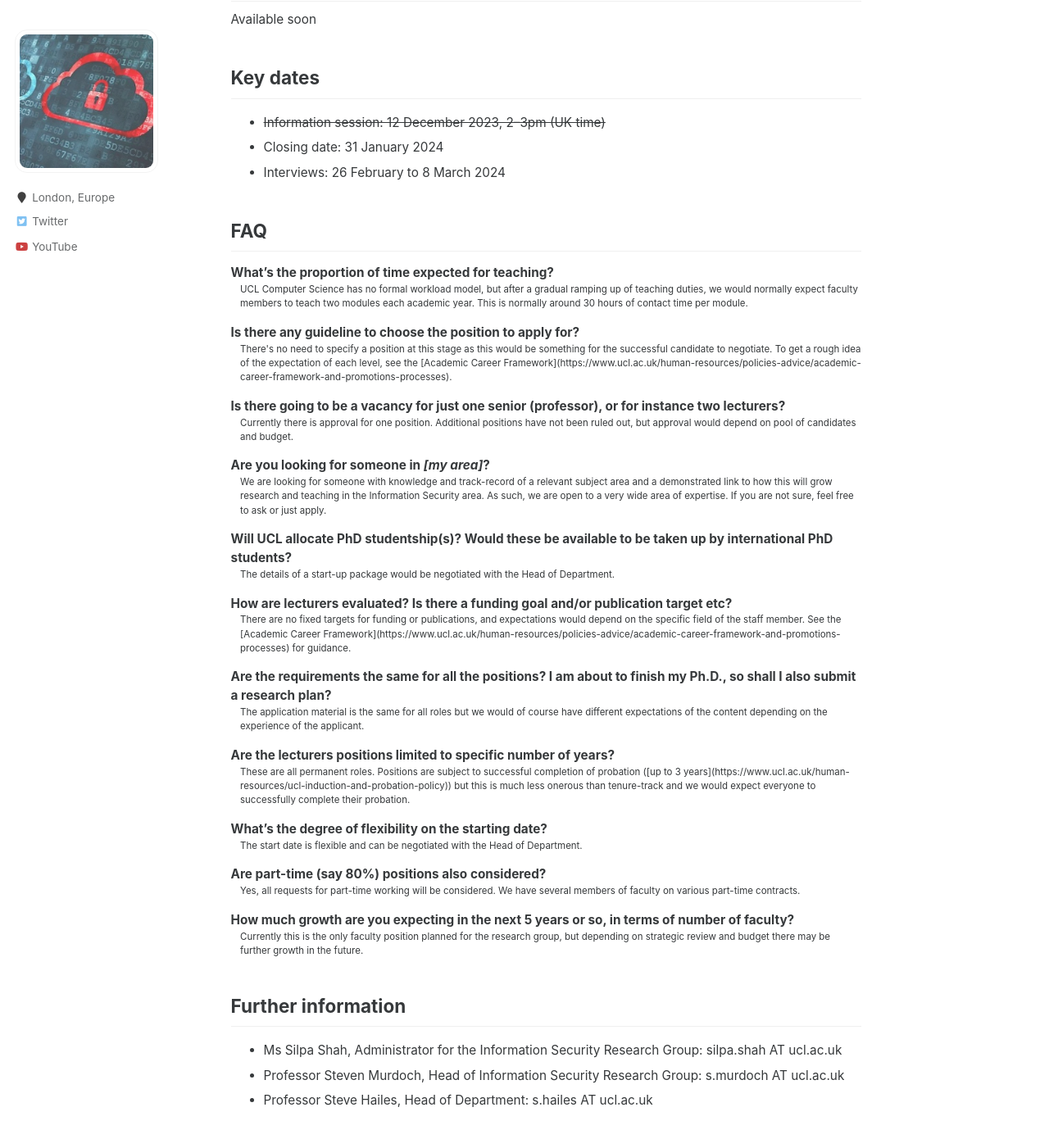
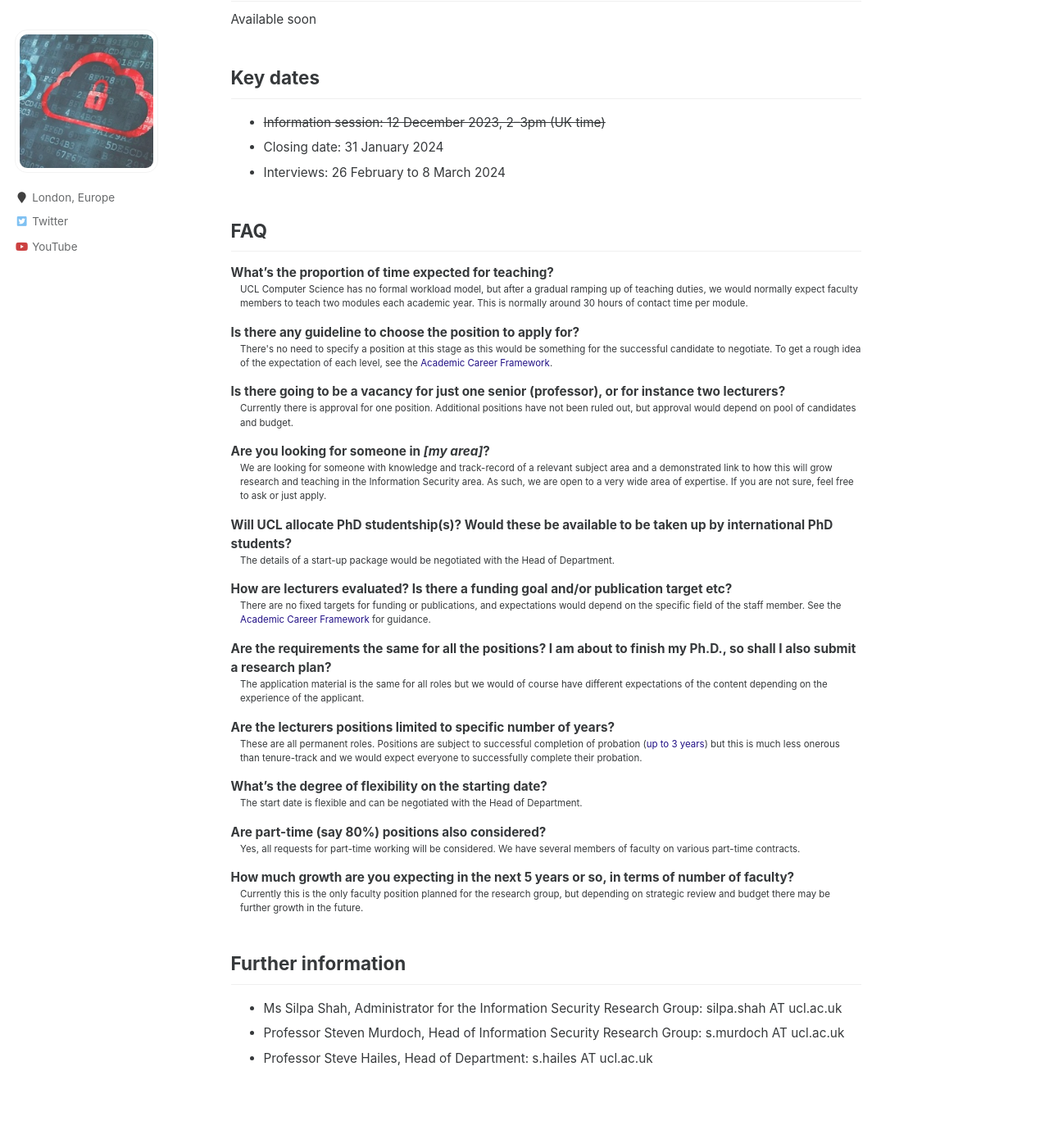
Before and after one commit to uclisec/uclisec.github.io, a Jekyll site: the page built from _pages/hiring-2024.md, in a window 1280 px wide and 1400 px high, scrolled down 822 px. Shown: the top 1390 px of the window at 82% size. Built offline with Jekyll 4.4.1, drawn with Linux system fonts in a browser that asks for light colours; after the commit the page ends 2171 px from its top, so only the background shows below that; some of the changed lines change nothing that is shown.

Commit message:
Fix link

```diff
--- a/_pages/hiring-2024.md
+++ b/_pages/hiring-2024.md
@@ -37,7 +37,7 @@ Available soon
   <dt>What’s the proportion of time expected for teaching?</dt>
   <dd>UCL Computer Science has no formal workload model, but after a gradual ramping up of teaching duties, we would normally expect faculty members to teach two modules each academic year. This is normally around 30 hours of contact time per module.</dd>
   <dt>Is there any guideline to choose the position to apply for?</dt>
-  <dd>There's no need to specify a position at this stage as this would be something for the successful candidate to negotiate. To get a rough idea of the expectation of each level, see the [Academic Career Framework](https://www.ucl.ac.uk/human-resources/policies-advice/academic-career-framework-and-promotions-processes).</dd>
+  <dd>There's no need to specify a position at this stage as this would be something for the successful candidate to negotiate. To get a rough idea of the expectation of each level, see the <a href="https://www.ucl.ac.uk/human-resources/policies-advice/academic-career-framework-and-promotions-processes">Academic Career Framework</a>.</dd>
   <dt>Is there going to be a vacancy for just one senior (professor), or for instance two lecturers?</dt>
   <dd>Currently there is approval for one position. Additional positions have not been ruled out, but approval would depend on pool of candidates and budget.</dd>
   <dt>Are you looking for someone in <em>[my area]</em>?</dt>
@@ -45,11 +45,11 @@ Available soon
   <dt>Will UCL allocate PhD studentship(s)? Would these be available to be taken up by international PhD students?</dt>
   <dd>The details of a start-up package would be negotiated with the Head of Department.</dd>
   <dt>How are lecturers evaluated? Is there a funding goal and/or publication target etc?</dt>
-  <dd>There are no fixed targets for funding or publications, and expectations would depend on the specific field of the staff member. See the [Academic Career Framework](https://www.ucl.ac.uk/human-resources/policies-advice/academic-career-framework-and-promotions-processes) for guidance.</dd>
+  <dd>There are no fixed targets for funding or publications, and expectations would depend on the specific field of the staff member. See the <a href="https://www.ucl.ac.uk/human-resources/policies-advice/academic-career-framework-and-promotions-processes">Academic Career Framework</a> for guidance.</dd>
   <dt>Are the requirements the same for all the positions? I am about to finish my Ph.D., so shall I also submit a research plan?</dt>
   <dd>The application material is the same for all roles but we would of course have different expectations of the content depending on the experience of the applicant.</dd>
   <dt>Are the lecturers positions limited to specific number of years?</dt>
-  <dd>These are all permanent roles. Positions are subject to successful completion of probation ([up to 3 years](https://www.ucl.ac.uk/human-resources/ucl-induction-and-probation-policy)) but this is much less onerous than tenure-track and we would expect everyone to successfully complete their probation.</dd>
+  <dd>These are all permanent roles. Positions are subject to successful completion of probation (<a href="https://www.ucl.ac.uk/human-resources/ucl-induction-and-probation-policy">up to 3 years</a>) but this is much less onerous than tenure-track and we would expect everyone to successfully complete their probation.</dd>
   <dt>What’s the degree of flexibility on the starting date?</dt>
   <dd>The start date is flexible and can be negotiated with the Head of Department.</dd>
   <dt>Are part-time (say 80%) positions also considered?</dt>
```
